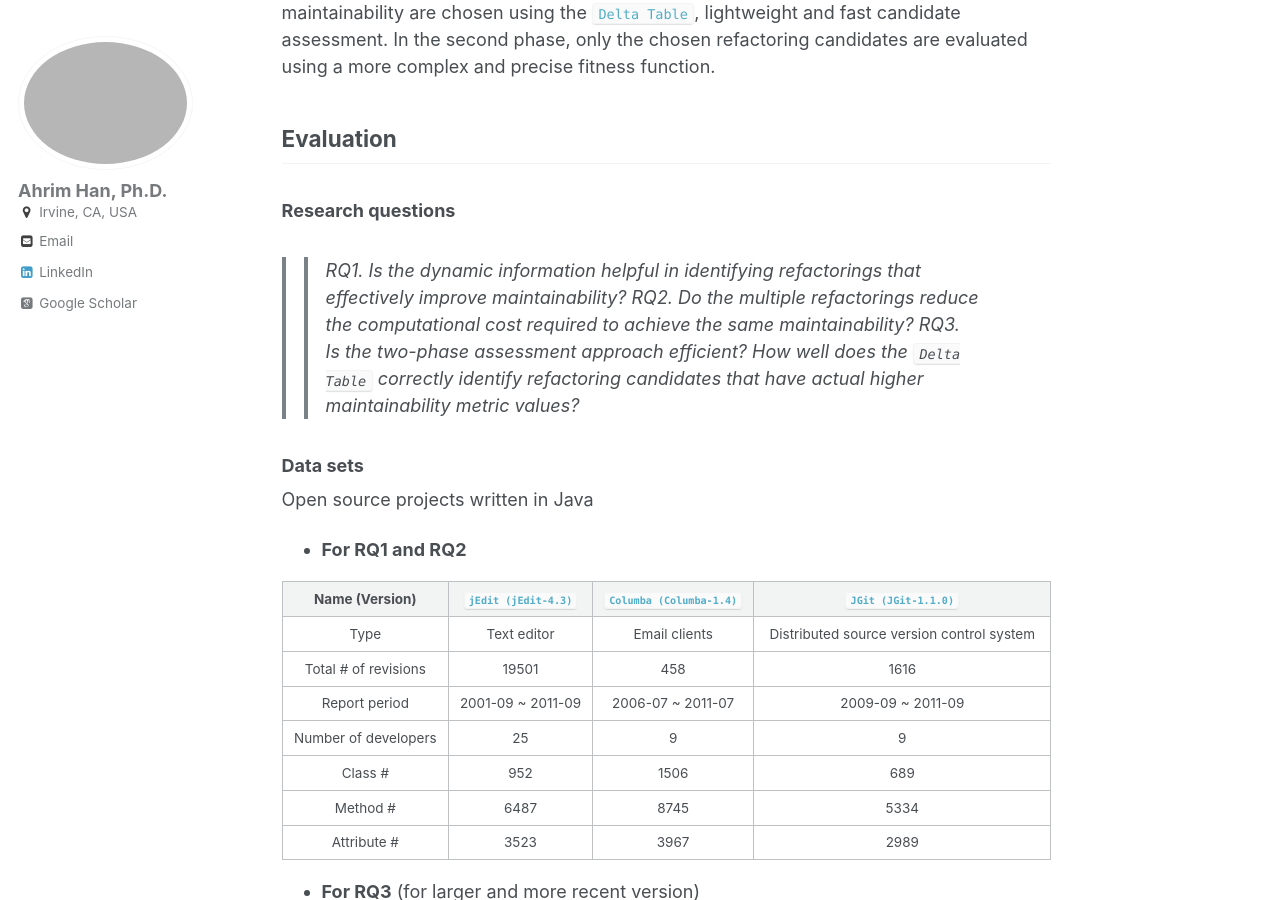
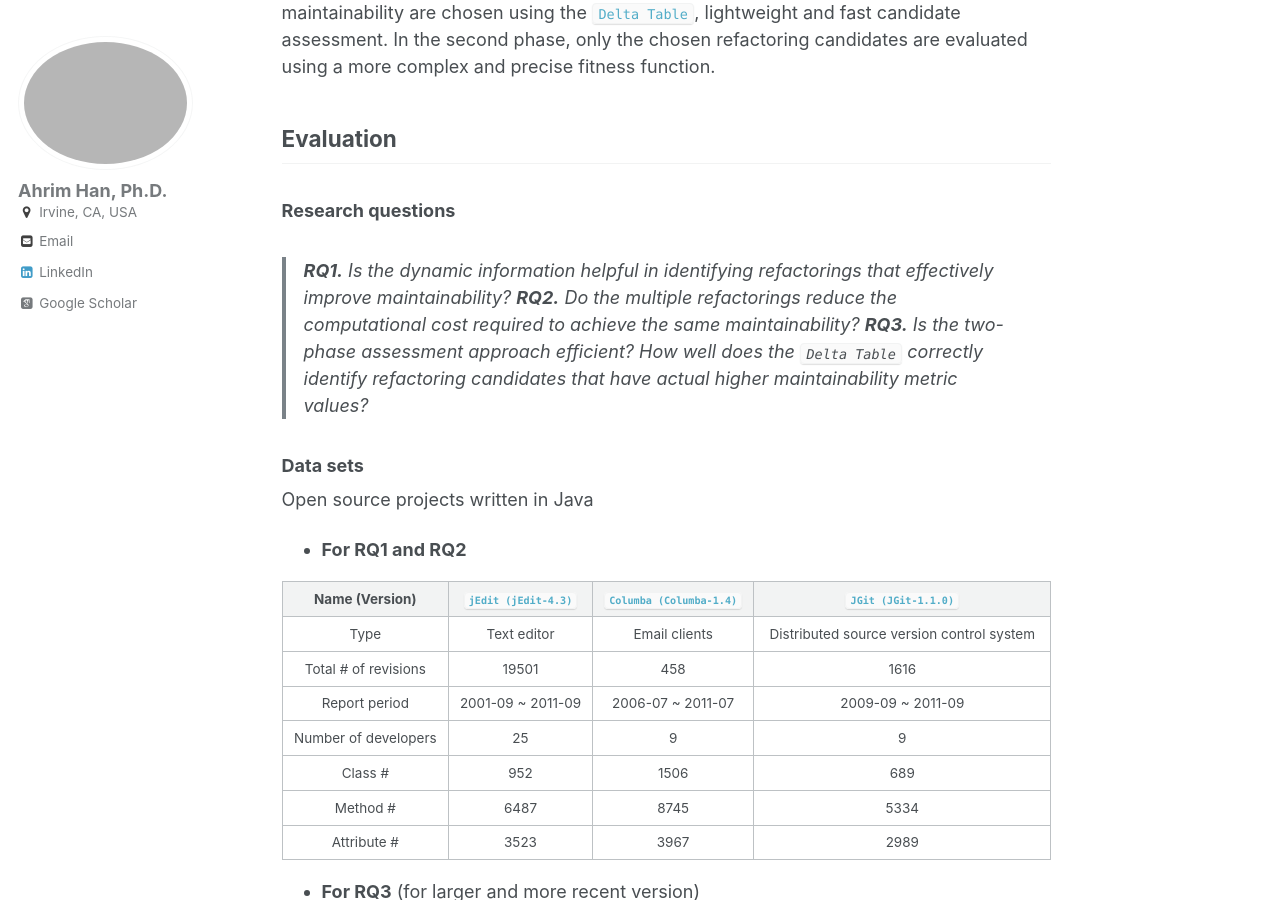
Before and after one commit to ahrimhan/ahrimhan.github.io, a Jekyll site: the page built from _portfolio/research_project2.md, in a window 1280 px wide and 900 px high, scrolled down 4591 px. Built offline with Jekyll 4.4.1, drawn with Linux system fonts in a browser that asks for light colours; some web fonts are replaced.

Commit message:
RQ format revise

```diff
--- a/_portfolio/research_project2.md
+++ b/_portfolio/research_project2.md
@@ -56,10 +56,9 @@ To find a sequence of cost-effective refactorings, I proposed the method for sel
 
 ### Research questions <a name="RQ"></a>
 
->>
-RQ1. Is the dynamic information helpful in identifying refactorings that effectively improve maintainability?
-RQ2. Do the multiple refactorings reduce the computational cost required to achieve the same maintainability?
-RQ3. Is the two-phase assessment approach efficient?
+> **RQ1.** Is the dynamic information helpful in identifying refactorings that effectively improve maintainability?
+> **RQ2.** Do the multiple refactorings reduce the computational cost required to achieve the same maintainability?
+> **RQ3.** Is the two-phase assessment approach efficient?
      How well does the ``Delta Table`` correctly identify refactoring candidates that have actual higher maintainability metric values?
 
 
```
